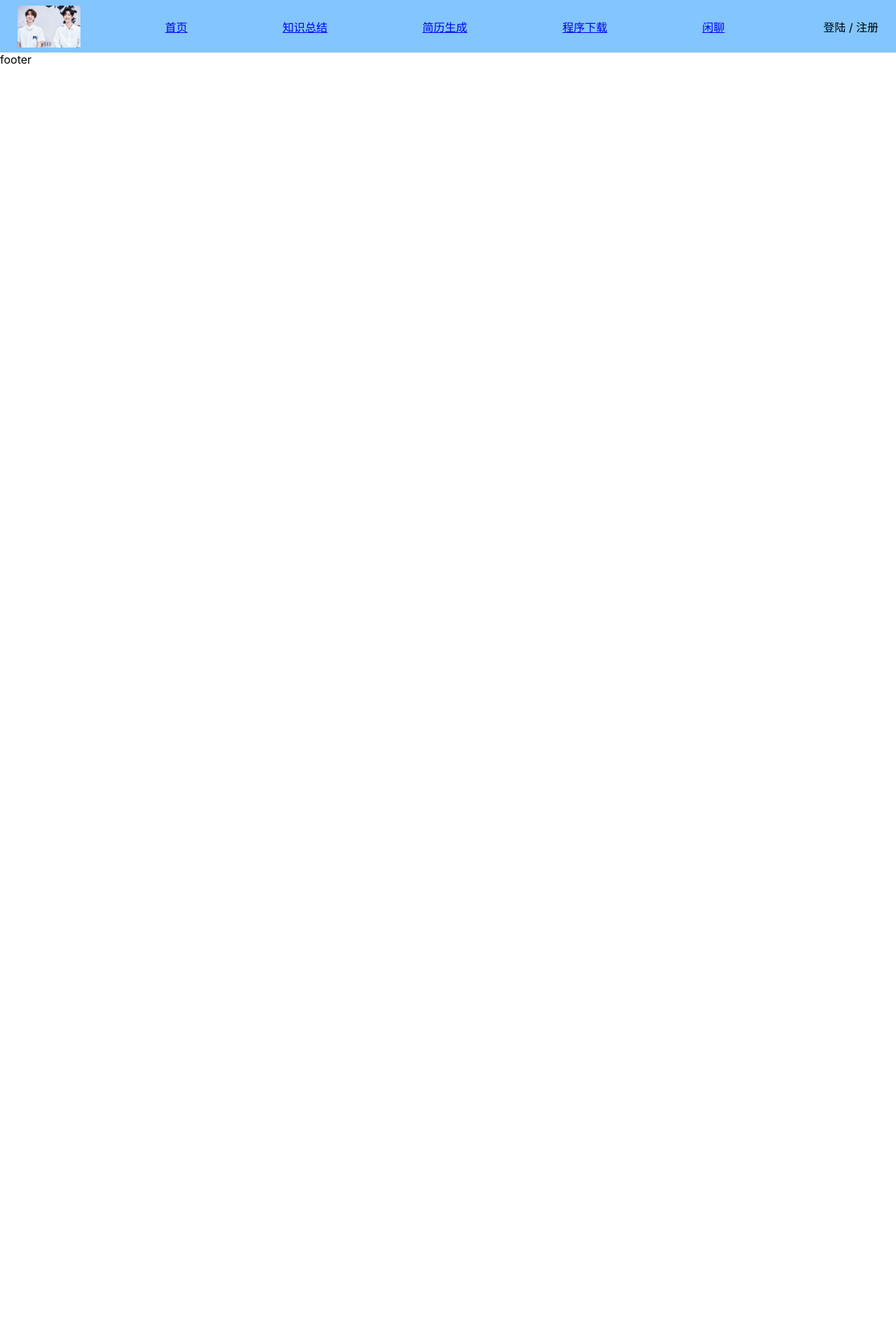
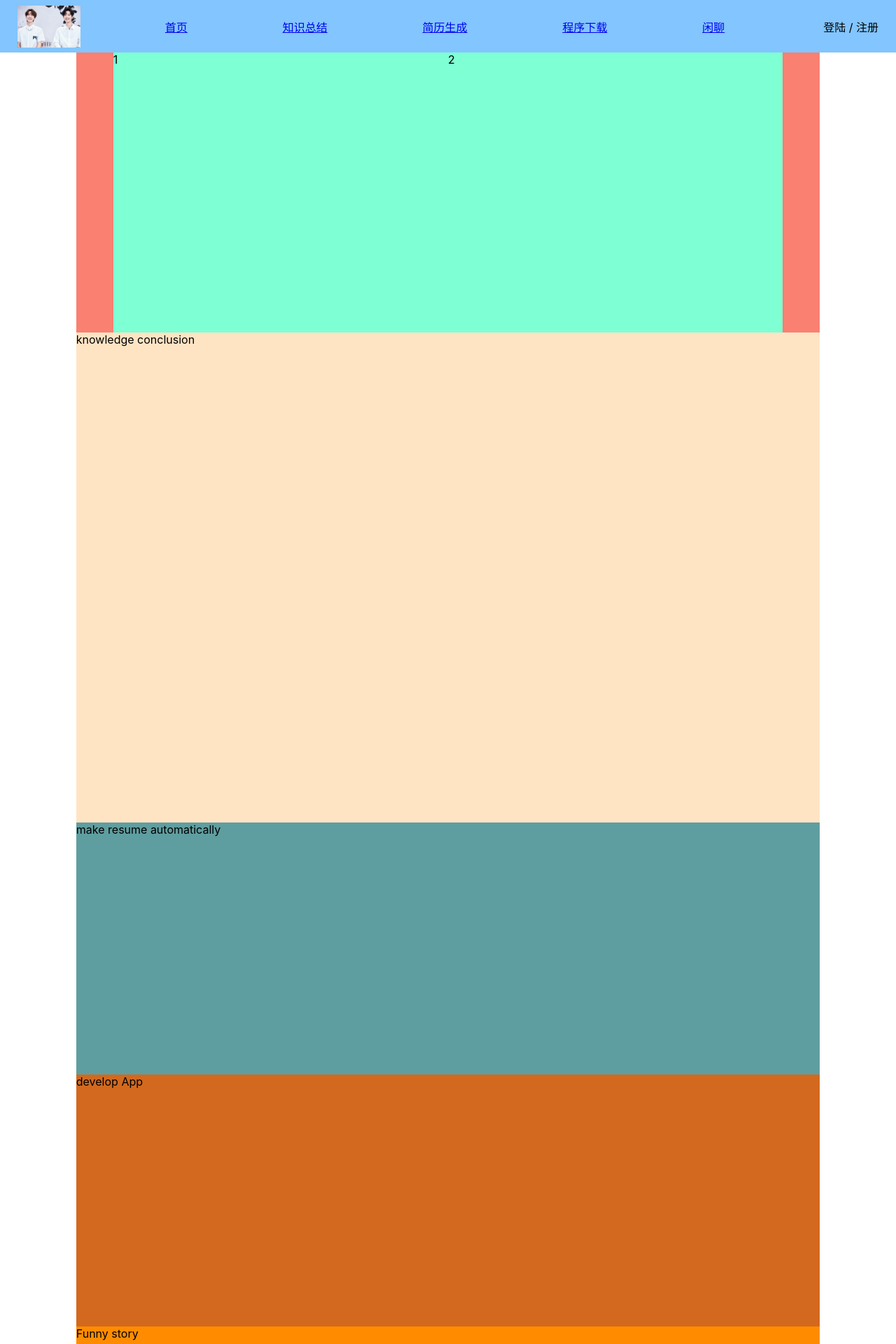
Before and after one commit to Tong0204-ning/mixture_app, a React (Create React App) app: page / in a window 1280 px wide. Shown: the top 1920 px of the page at 70% size. Before the commit the page ends 800 px from the top, so only its background shows below. Built offline with nearby package versions, Linux system fonts and the light colour scheme.

Commit message:
Make a frame, learn more knowledge. I want to put these interesting methods on my social media

```diff
--- a/src/CSS/App.css
+++ b/src/CSS/App.css
@@ -12,7 +12,6 @@
 
 .mainContent {
   background-color: brown;
-  padding: 0 120px;  /* 增加一些内边距 */
 }
 
 .Footeritems {
--- /dev/null
+++ b/src/CSS/Footer.css
@@ -0,0 +1,3 @@
+#footer_content {
+    background-color: mediumpurple;
+}
--- /dev/null
+++ b/src/CSS/Home.css
@@ -0,0 +1,34 @@
+#homepage_main_content {
+    margin:0 auto;
+    padding:0;
+    background-color:salmon;
+    width: 83%;
+    display: grid;
+    flex-direction: column;
+    grid-template-rows: 25rem 43.75rem repeat(5, 22.5rem);
+}
+
+#website_intro{
+    margin: 0 3.3125rem;
+    background-color: aquamarine;
+}
+
+#knowledge_conclusion_intro{
+    background-color: bisque;
+}
+
+#resume_produce_intro{
+    background-color: cadetblue;
+}
+
+#app_develop_intro{
+    background-color: chocolate;
+}
+
+#chat_section_intro{
+    background-color: rgb(255, 140, 0);
+}
+
+#travel_album_intro{
+    background-color: deepskyblue;
+}
--- a/src/CSS/index.css
+++ b/src/CSS/index.css
@@ -7,6 +7,22 @@ body {
   -moz-osx-font-smoothing: grayscale;
 }
 
+html {
+  font-size:16px;
+}
+
+@media screen and (max-width: 700px){
+  html {
+    font-size: 14px;
+  }
+}
+
+@media screen and (min-width: 701px){
+  html {
+    font-size: 16px;
+  }
+}
+
 code {
   font-family: source-code-pro, Menlo, Monaco, Consolas, 'Courier New',
     monospace;
--- a/src/Footer.js
+++ b/src/Footer.js
@@ -1,8 +1,10 @@
+import './CSS/Footer.css'
+
 function Footer() {
     return (
-        <>
+        <footer id="footer_content">
             <div>footer</div>
-        </>
+        </footer>
     )
 }
 export default Footer
--- /dev/null
+++ b/src/Home.js
@@ -0,0 +1,54 @@
+import "./CSS/Home.css";
+import { useState, useEffect } from "react";
+
+function Homepage() {
+    const [isLargeScreen, setIsLargeScreen] = useState(window.innerWidth > 700);
+
+    // 监听窗口大小变化，useEffect 处理组件副作用，如事件监听、数据请求等
+    useEffect(() => {
+        const handleResize = () => {
+            setIsLargeScreen(window.innerWidth > 700);  // 根据视口宽度更新 isLargeScreen 状态
+        };
+
+        window.addEventListener("resize", handleResize);  // 监听窗口 resize 事件，动态调整布局
+        return () => window.removeEventListener("resize", handleResize);  // 组件卸载时移除监听，防止内存泄漏
+    }, []);  // 仅在组件挂载时运行一次
+
+
+    return (
+        <div id="homepage_main_content">
+            <div
+                id="website_intro"
+                style={{
+                    display: "grid",
+                    gridTemplateColumns: isLargeScreen ? "repeat(2, 1fr)" : "1fr",
+                }}
+            >
+                <div>1</div>
+                <div>2</div>
+            </div>
+
+            <div id="knowledge_conclusion_intro">
+                knowledge conclusion
+            </div>
+
+            <div id="resume_produce_intro">
+                make resume automatically
+            </div>
+
+            <div id="app_develop_intro">
+                develop App
+            </div>
+
+            <div id="chat_section_intro">
+                Funny story
+            </div>
+
+            <div id="travel_album_intro">
+                My album
+            </div>
+        </div>
+    );
+}
+
+export default Homepage;
--- a/src/Main.js
+++ b/src/Main.js
@@ -1,6 +1,7 @@
 import './CSS/main.css'
 import { Route, Routes } from 'react-router-dom';
-import Conclusion from "./conclusion/main_conclusion";
+import Homepage from './Home';
+import Conclusion from './conclusion/main_conclusion';
 import Resume from './resume/main_resume';
 import Download from './download/main_download';
 import Chat from './chat/main_chat';
@@ -9,6 +10,7 @@ function Main() {
     return (
         <main id="Main_content">
             <Routes>
+                <Route path="/" element={<Homepage />} />
                 <Route path="/conclusion" element={<Conclusion />} />
                 <Route path="/resume_produce" element={<Resume />} />
                 <Route path="/download_app" element={<Download />} />
```
Also changed, not shown: src/page/index.js (deleted, +0 -12 lines).
